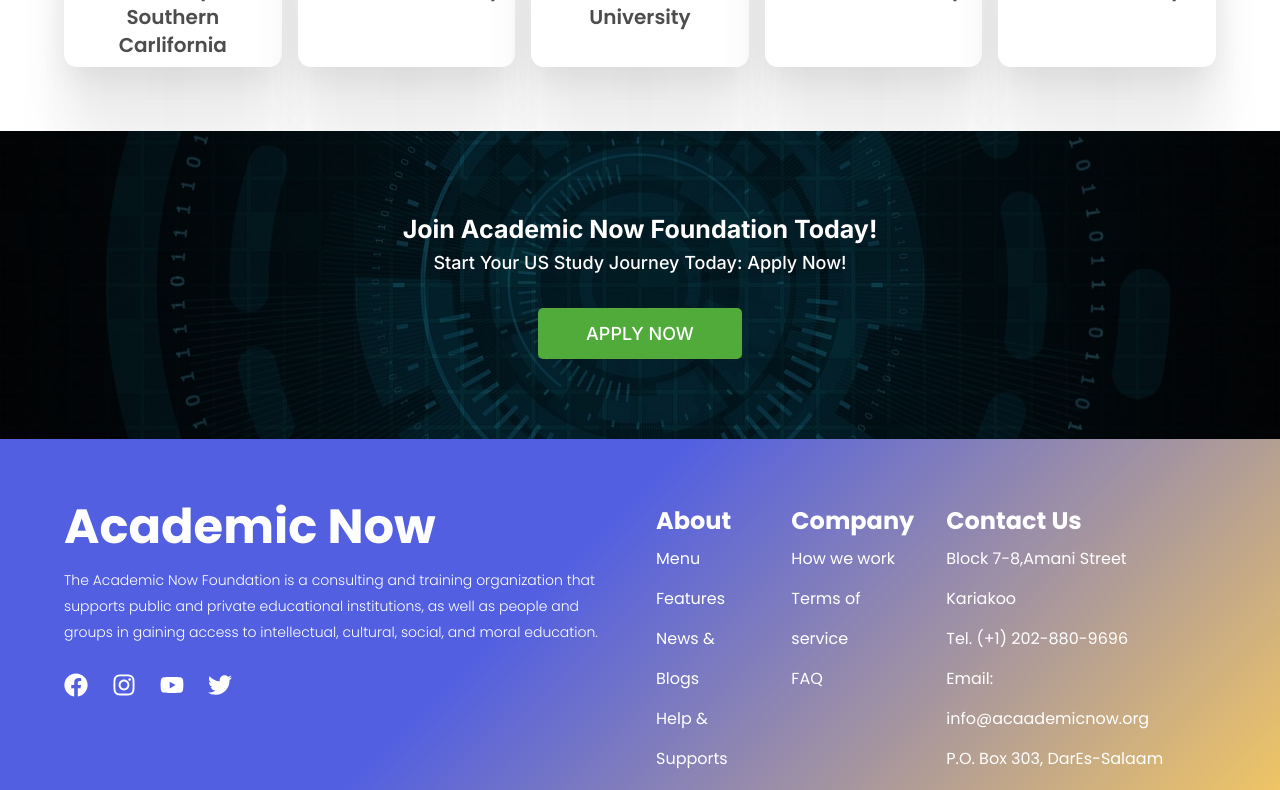
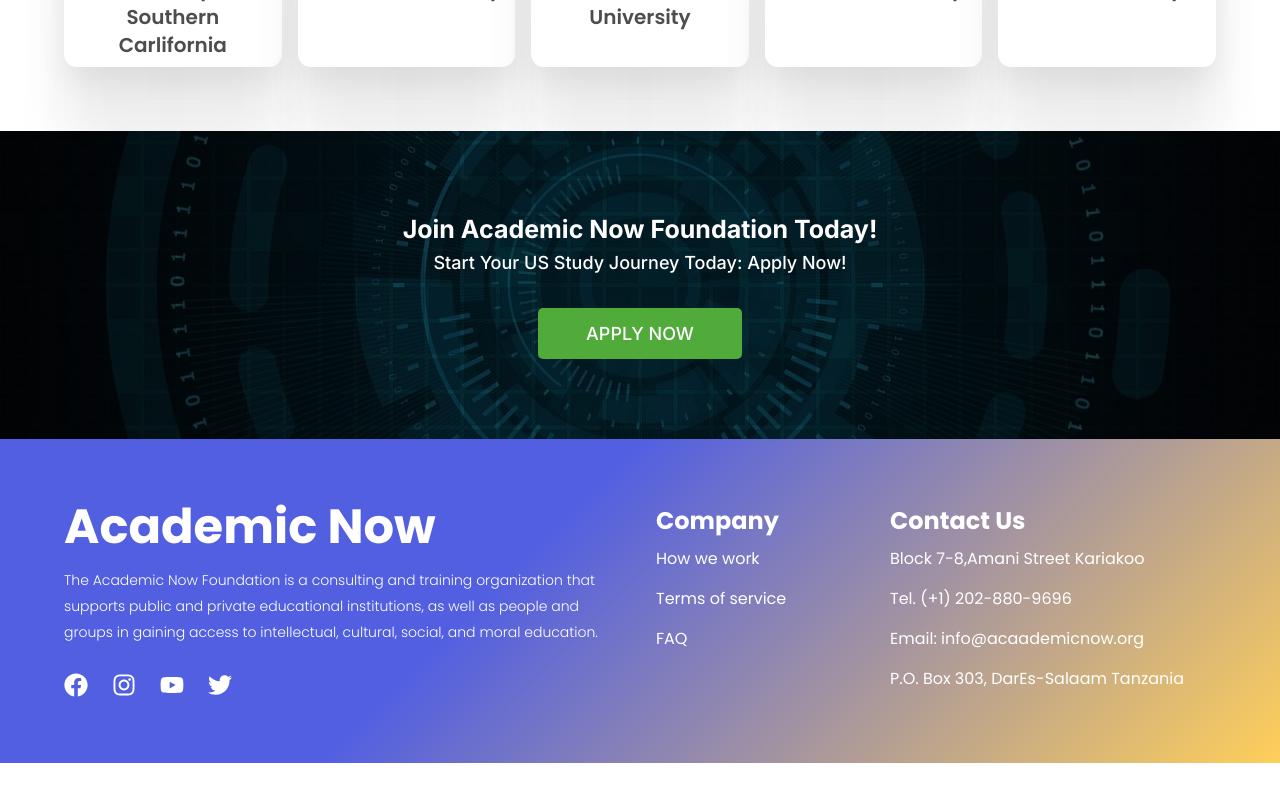
Before and after one commit to FarajaOmbeni/academic-now, a React (Vite) app in the folder frontend/: page /about in a window 1280 px wide. Shown: the part 2000-2790 px from the top of the page. After the commit the page ends 2763 px from the top, so only its background shows below. Built offline with nearby package versions, Linux system fonts and the light colour scheme.

Commit message:
added navifation to buttons

```diff
--- a/frontend/package.json
+++ b/frontend/package.json
@@ -13,7 +13,8 @@
     "react": "^18.2.0",
     "react-dom": "^18.2.0",
     "react-icons": "^5.2.1",
-    "react-router-dom": "^6.23.1"
+    "react-router-dom": "^6.23.1",
+    "react-router-hash-link": "^2.4.3"
   },
   "devDependencies": {
     "@types/react": "^18.2.66",
--- a/frontend/src/components/Footer.jsx
+++ b/frontend/src/components/Footer.jsx
@@ -22,23 +22,6 @@
         </div>
 
         <div className="flex-1 flex flex-col md:flex-row justify-between">
-        <div className="flex flex-col lg:mr-8 mb-8 md:mb-0">
-          <h4 className="text-white text-[24px] font-bold">About</h4>
-          <ul className="">
-            <li className="text-white text-[16px] font-normal leading-[40px]">
-              <Link to="#">Menu</Link>
-            </li>
-            <li className="text-white text-[16px] font-normal leading-[40px]">
-              <Link to="#">Features</Link>
-            </li>
-            <li className="text-white text-[16px] font-normal leading-[40px]">
-              <Link to="#">News & Blogs</Link>
-            </li>
-            <li className="text-white text-[16px] font-normal leading-[40px]">
-              <Link to="#">Help & Supports</Link>
-            </li>
-          </ul>
-        </div>
 
         <div className="flex flex-col lg:mr-8 mb-8 md:mb-0">
           <h4 className="text-white text-[24px] font-bold">Company</h4>
--- a/frontend/src/components/Home/ContactUs.jsx
+++ b/frontend/src/components/Home/ContactUs.jsx
@@ -25,7 +25,7 @@
                 Say something to start a live chat!
               </p>
             </div>
-            <div className="flex items-center gap-4 mb-6 mt-32">
+            <div className="flex items-center gap-4 mb-6 mt-20 md:mt-32">
               <img
                 src={phoneCall}
                 alt="contact icon"
--- a/frontend/src/components/Home/Hero.jsx
+++ b/frontend/src/components/Home/Hero.jsx
@@ -1,3 +1,4 @@
+import { HashLink as Link } from 'react-router-hash-link';
 import { Student } from "../../assets";
 import Flower from "../SvgComponents/Flower";
 import YellowCircle from "../SvgComponents/YellowCircle";
@@ -25,9 +26,11 @@
             </div>
 
             <div className="mt-8">
+              <Link to="/register#registration">
                 <button className="bg-orangeColor px-4 sm:px-5 md:px-6 lg:px-6 xl:px-6 py-2 sm:py-2 md:py-3 lg:py-3 xl:py-3 rounded-2xl text-[#1C1C1C] text-sm sm:text-base md:text-lg lg:text-lg xl:text-xl font-semibold border-none outline-none transform hover:scale-110 transition-all duration-200">
                   REGISTER NOW
                 </button>
+              </Link>
             </div>
           </div>
 
@@ -36,30 +39,21 @@
           </div>
 
           <div className="absolute bottom-[-80px] md:bottom-[5%] left-[40%]">
-          <Flower
-            width={70}
-            height={70}
-            fillColor="#650155"
-          />
+            <Flower width={70} height={70} fillColor="#650155" />
           </div>
           <div className="absolute left-[20%] md:bottom-[-70px] 2xl:bottom-[15%] hidden md:block">
-          <Flower
-            width={50}
-            height={50}
-            fillColor="#f66742"
-          />
+            <Flower width={50} height={50} fillColor="#f66742" />
           </div>
         </div>
       </div>
 
       <div className="absolute left-[-50px] bottom-0">
-    <YellowCircle width={80} height={80}/>
+        <YellowCircle width={80} height={80} />
       </div>
 
       <div className="absolute right-[-40px] bottom-0">
-    <YellowCircle width={80} height={80}/>
+        <YellowCircle width={80} height={80} />
       </div>
-
     </div>
   );
 };
--- a/frontend/src/components/Home/OurServices.jsx
+++ b/frontend/src/components/Home/OurServices.jsx
@@ -1,3 +1,4 @@
+import { HashLink } from "react-router-hash-link";
 import { services } from "../../constants";
 
 const OurServices = () => {
@@ -30,11 +31,15 @@
                 <h5 className="text-[#1C1C1C] text-xl md:text-2xl font-semibold text-center">
                   {service.title}
                 </h5>
-                <p className="text-center mb-12 text-[#4D4D4D] text-sm leading-[20px]">{service.content}</p>
+                <p className="text-center mb-12 text-[#4D4D4D] text-sm leading-[20px]">
+                  {service.content}
+                </p>
               </div>
-              <button className="text-[#1C1C1C] text-[14px] font-semibold bg-orangeColor rounded-[13px] px-6 py-3 absolute transform -translate-x-1/2 left-1/2 bottom-[-5%]">
-                GET STARTED
-              </button>
+              <HashLink to="/register#registration">
+                <button className="text-[#1C1C1C] text-[14px] font-semibold bg-orangeColor rounded-[13px] px-6 py-3 absolute transform -translate-x-1/2 left-1/2 bottom-[-5%]">
+                  GET STARTED
+                </button>
+              </HashLink>
             </div>
           ))}
         </div>
--- a/frontend/src/components/Navbar.jsx
+++ b/frontend/src/components/Navbar.jsx
@@ -1,13 +1,23 @@
-import { useState } from "react";
+import { useEffect, useState } from "react";
 import { logo } from "../assets";
 import { Link } from "react-router-dom";
 import { IoMdMenu } from "react-icons/io";
 import { IoClose } from "react-icons/io5";
 import { navLinks } from "../constants";
+import { useLocation } from "react-router-dom";
 
 const Navbar = () => {
   const [active, setActive] = useState("Home");
   const [toggle, setToggle] = useState(false);
+  const location = useLocation()
+
+
+  useEffect(() => {
+    const currentPath = location.pathname;
+    const currentPage = currentPath.split("/")[1];
+    setActive(currentPage || "Home");
+  }, [location]);
+
 
   return (
     <section className="container mx-auto sm:px-16 px-6">
@@ -24,7 +34,7 @@
           font-semibold
           cursor-pointer
           text-base
-          ${active === nav.title ? "text-black" : "text-linkColor"}
+          ${active === nav.id ? "text-black" : "text-linkColor"}
           ${index === navLinks.length - 1 ? "mr-0" : "mr-10"}
           `}
               onClick={() => setActive(nav.title)}
--- a/frontend/src/pages/Register.jsx
+++ b/frontend/src/pages/Register.jsx
@@ -1,13 +1,19 @@
 import { EffortlessEnrollment, Introduction, RegistrationForm } from "../components"
 
-const About = () => {
+const Register = () => {
   return (
     <div>
-      <Introduction />
-      <EffortlessEnrollment />
-      <RegistrationForm />
+      <div id="introduction">
+        <Introduction />
+      </div>
+      <div id="enrollment">
+        <EffortlessEnrollment />
+      </div>
+      <div id="registration">
+        <RegistrationForm />
+      </div>
     </div>
   )
 }
 
-export default About
+export default Register
```
Also changed, not shown: 1 other file (tests, documents, lock files or other folders). Lines whose indentation alone changed are shown as unchanged.
